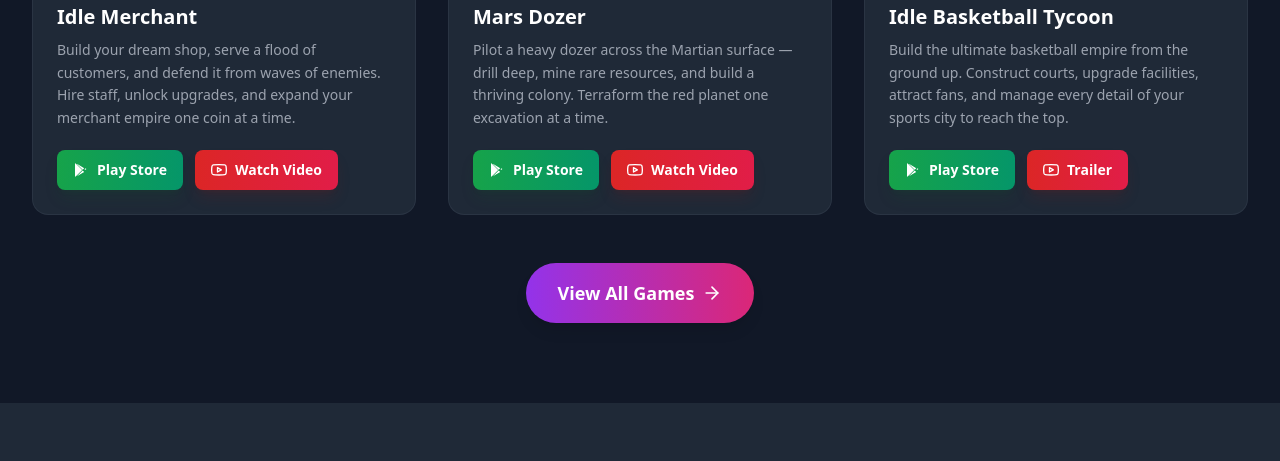
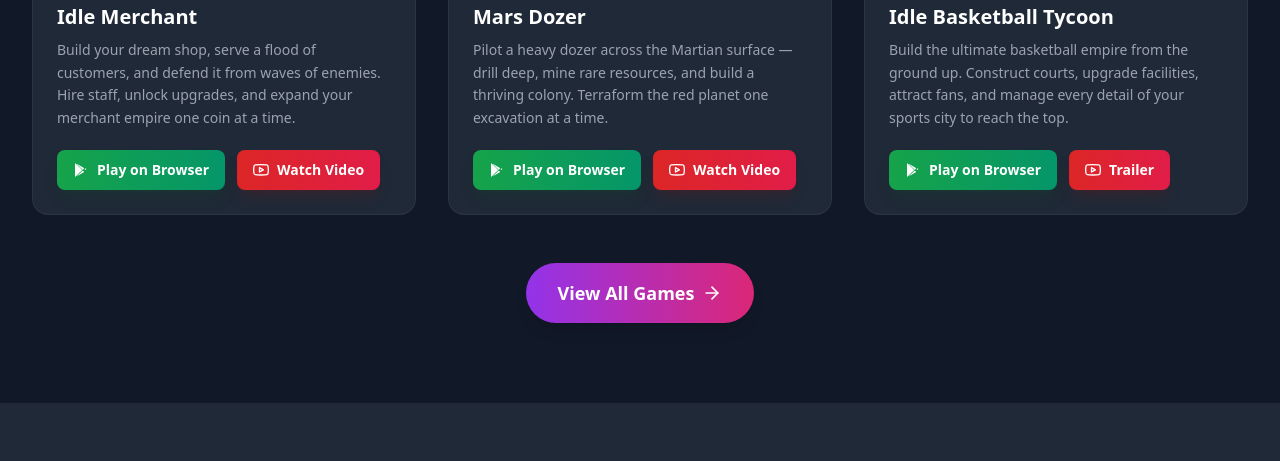
Before and after one commit to Trifecta-Games/website, a plain HTML site: page index.html in a window 1280 px wide. Shown: the part 1269-1730 px from the top of the page. Drawn offline with nearby package versions, Linux system fonts and the light colour scheme.

Commit message:
Replace Play Store links with itch.io browser links
Swap dead Google Play Store URLs for itch.io links on all three games
(Idle Merchant, Mars Dozer, Basketball Tycoon) and update button text
from "Play Store" to "Play on Browser" in both index.html and works.html.

Co-Authored-By: Claude Sonnet 4.6 <noreply@anthropic.com>

```diff
--- a/index.html
+++ b/index.html
@@ -138,14 +138,14 @@
                         </h3>
                         <p class="text-gray-400 text-sm mb-5 leading-relaxed">Build your dream shop, serve a flood of customers, and defend it from waves of enemies. Hire staff, unlock upgrades, and expand your merchant empire one coin at a time.</p>
                         <div class="flex gap-3">
-                            <a href="https://play.google.com/store/apps/details?id=com.TrifectaGames.IdleMerchant"
+                            <a href="https://rimonakhter.itch.io/idle-merchant"
                                 target="_blank"
                                 class="flex items-center gap-2 px-4 py-2.5 bg-gradient-to-r from-green-600 to-emerald-600 rounded-lg text-sm font-semibold hover:from-green-700 hover:to-emerald-700 transition-all hover:scale-105 shadow-lg shadow-green-900/20">
                                 <svg class="w-4 h-4" viewBox="0 0 24 24" fill="currentColor">
                                     <path
                                         d="M3.609 1.814L13.792 12 3.61 22.186a.996.996 0 0 1-.61-.92V2.734a1 1 0 0 1 .609-.92zm10.89 10.893l2.302 2.302-10.937 6.333 8.635-8.635zm3.199-3.199l2.302 2.302L16.897 12l3.103-2.49zM5.864 2.658L16.8 9.49l-2.302 2.302-8.634-8.634z" />
                                 </svg>
-                                Play Store
+                                Play on Browser
                             </a>
                             <a href="https://www.youtube.com/shorts/-Uze3WqnSEw" target="_blank"
                                 class="flex items-center gap-2 px-4 py-2.5 bg-gradient-to-r from-red-600 to-rose-600 rounded-lg text-sm font-semibold hover:from-red-700 hover:to-rose-700 transition-all hover:scale-105 shadow-lg shadow-red-900/20">
@@ -171,14 +171,14 @@
                         <h3 class="text-xl font-bold mb-2 group-hover:text-purple-400 transition-colors">Mars Dozer</h3>
                         <p class="text-gray-400 text-sm mb-5 leading-relaxed">Pilot a heavy dozer across the Martian surface — drill deep, mine rare resources, and build a thriving colony. Terraform the red planet one excavation at a time.</p>
                         <div class="flex gap-3">
-                            <a href="https://play.google.com/store/apps/details?id=com.TrifectaGames.MarsDozer"
+                            <a href="https://rimonakhter.itch.io/mars-dozer"
                                 target="_blank"
                                 class="flex items-center gap-2 px-4 py-2.5 bg-gradient-to-r from-green-600 to-emerald-600 rounded-lg text-sm font-semibold hover:from-green-700 hover:to-emerald-700 transition-all hover:scale-105 shadow-lg shadow-green-900/20">
                                 <svg class="w-4 h-4" viewBox="0 0 24 24" fill="currentColor">
                                     <path
                                         d="M3.609 1.814L13.792 12 3.61 22.186a.996.996 0 0 1-.61-.92V2.734a1 1 0 0 1 .609-.92zm10.89 10.893l2.302 2.302-10.937 6.333 8.635-8.635zm3.199-3.199l2.302 2.302L16.897 12l3.103-2.49zM5.864 2.658L16.8 9.49l-2.302 2.302-8.634-8.634z" />
                                 </svg>
-                                Play Store
+                                Play on Browser
                             </a>
                             <a href="https://www.youtube.com/shorts/P0Y9DDMlsBk" target="_blank"
                                 class="flex items-center gap-2 px-4 py-2.5 bg-gradient-to-r from-red-600 to-rose-600 rounded-lg text-sm font-semibold hover:from-red-700 hover:to-rose-700 transition-all hover:scale-105 shadow-lg shadow-red-900/20">
@@ -205,14 +205,14 @@
                             Tycoon</h3>
                         <p class="text-gray-400 text-sm mb-5 leading-relaxed">Build the ultimate basketball empire from the ground up. Construct courts, upgrade facilities, attract fans, and manage every detail of your sports city to reach the top.</p>
                         <div class="flex gap-3">
-                            <a href="https://play.google.com/store/apps/details?id=com.trifectastudios.basketballtycoon"
+                            <a href="https://rimonakhter.itch.io/basketball-tycoon"
                                 target="_blank"
                                 class="flex items-center gap-2 px-4 py-2.5 bg-gradient-to-r from-green-600 to-emerald-600 rounded-lg text-sm font-semibold hover:from-green-700 hover:to-emerald-700 transition-all hover:scale-105 shadow-lg shadow-green-900/20">
                                 <svg class="w-4 h-4" viewBox="0 0 24 24" fill="currentColor">
                                     <path
                                         d="M3.609 1.814L13.792 12 3.61 22.186a.996.996 0 0 1-.61-.92V2.734a1 1 0 0 1 .609-.92zm10.89 10.893l2.302 2.302-10.937 6.333 8.635-8.635zm3.199-3.199l2.302 2.302L16.897 12l3.103-2.49zM5.864 2.658L16.8 9.49l-2.302 2.302-8.634-8.634z" />
                                 </svg>
-                                Play Store
+                                Play on Browser
                             </a>
                             <a href="https://youtube.com/shorts/jv4QCwGUySQ?feature=share" target="_blank"
                                 class="flex items-center gap-2 px-4 py-2.5 bg-gradient-to-r from-red-600 to-rose-600 rounded-lg text-sm font-semibold hover:from-red-700 hover:to-rose-700 transition-all hover:scale-105 shadow-lg shadow-red-900/20">
```
Also changed, not shown: works.html (+6 -6 lines).
